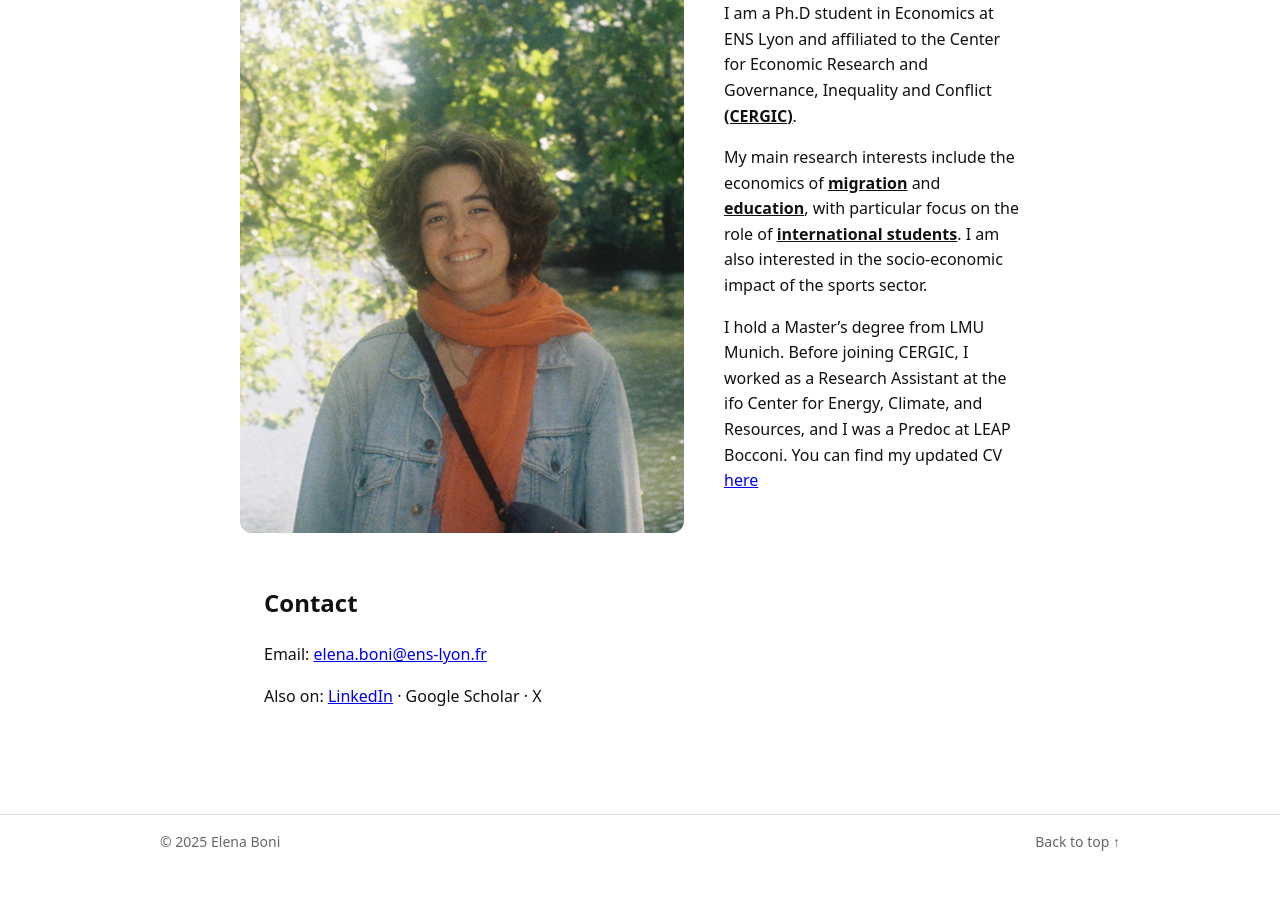
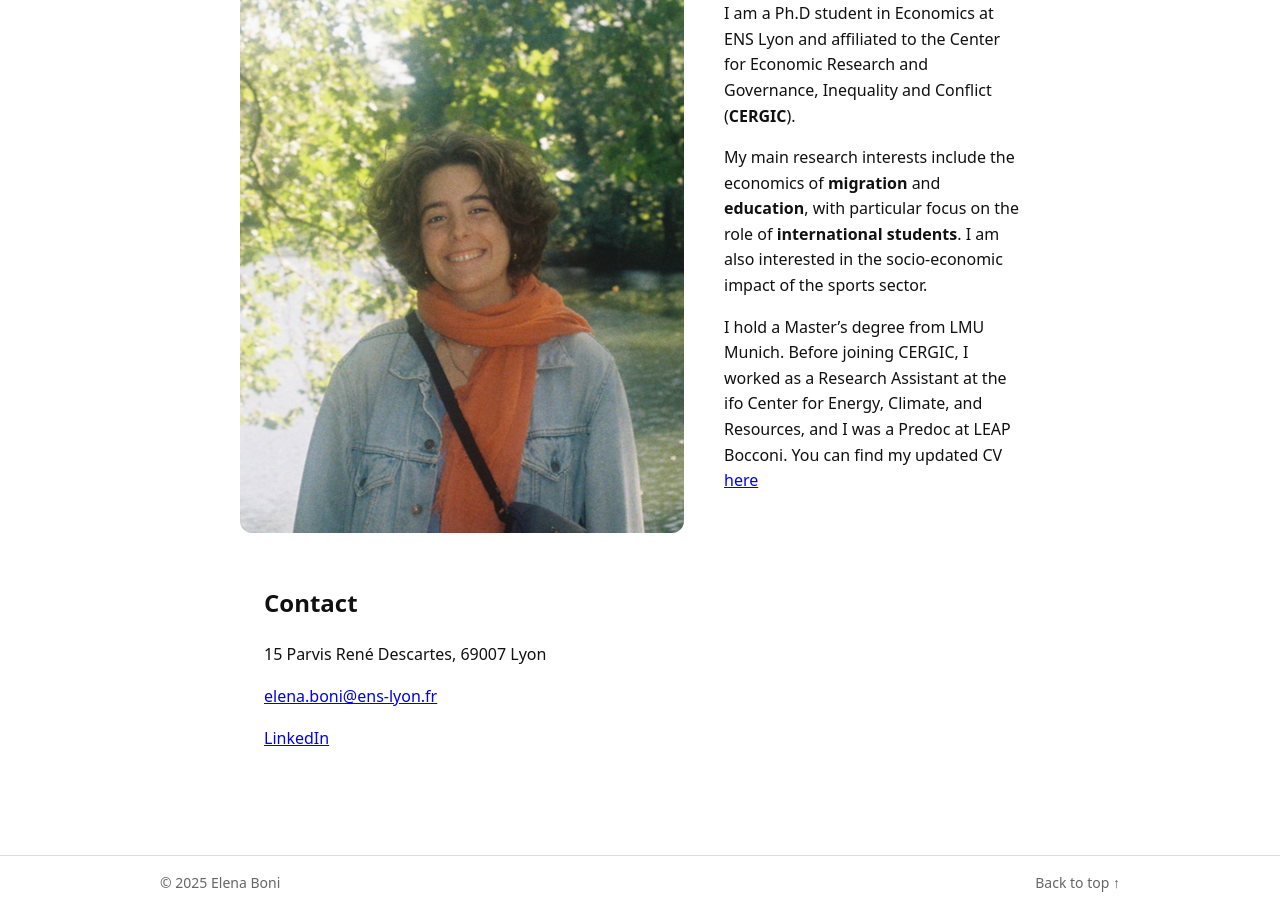
Before and after one commit to elenaboni11/elenaboni11.github.io, a plain HTML site: page index.html in a window 1280 px wide. Shown: the part 182-1093 px from the top of the page. Before the commit the page ends 1051 px from the top, so only its background shows below. Drawn offline with Linux system fonts and the light colour scheme.

Commit message:
Update index.html

```diff
--- a/index.html
+++ b/index.html
@@ -93,23 +93,22 @@
       <div class="bio">
         <h1>Elena Boni</h1>
         <p>
-          I am a Ph.D student in Economics at ENS Lyon and affiliated to the Center for Economic Research and Governance, Inequality and Conflict <u><strong>(CERGIC)</strong></u>. </p>
+          I am a Ph.D student in Economics at ENS Lyon and affiliated to the Center for Economic Research and Governance, Inequality and Conflict (<strong>CERGIC</strong>). </p>
         <p>
-          My main research interests include the economics of <u><strong>migration</strong></u> and <u><strong>education</strong></u>, with particular focus on the role of <u><strong>international students</strong></u>.
+          My main research interests include the economics of <strong>migration</strong> and <strong>education</strong>, with particular focus on the role of <strong>international students</strong>.
           I am also interested in the socio-economic impact of the sports sector. </p>
         <p>
           I hold a Master’s degree from LMU Munich. Before joining CERGIC, I worked as a Research Assistant at the ifo Center for Energy, Climate, and Resources,
-        and I was a Predoc at LEAP Bocconi. You can find my updated CV <a href="pdfs/CV_Boni_Elena" target="_blank">here</a>
+        and I was a Predoc at LEAP Bocconi. You can find my updated CV <a href="pdfs/CV_Boni_Elena.pdf" target="_blank">here</a>
         </p>
       </div>
     </section>
 
     <section id="contact" class="container">
       <h2>Contact</h2>
-      <p>Email: <a href="mailto:elena.boni@ens-lyon.fr">elena.boni@ens-lyon.fr</a></p>
-      <p>Also on: <a href="https://www.linkedin.com/in/elena-boni-a089a3232" target="_blank">LinkedIn</a> ·
-        <!a href="https://scholar.google.com/" target="_blank">Google Scholar<!/a> ·
-        <!a href="https://x.com/" target="_blank">X<!/a></p>
+      <p> 15 Parvis René Descartes, 69007 Lyon </p>
+      <p><a href="mailto:elena.boni@ens-lyon.fr">elena.boni@ens-lyon.fr</a></p>
+      <p><a href="https://www.linkedin.com/in/elena-boni-a089a3232" target="_blank">LinkedIn</a>
     </section>
   </main>
 
```
